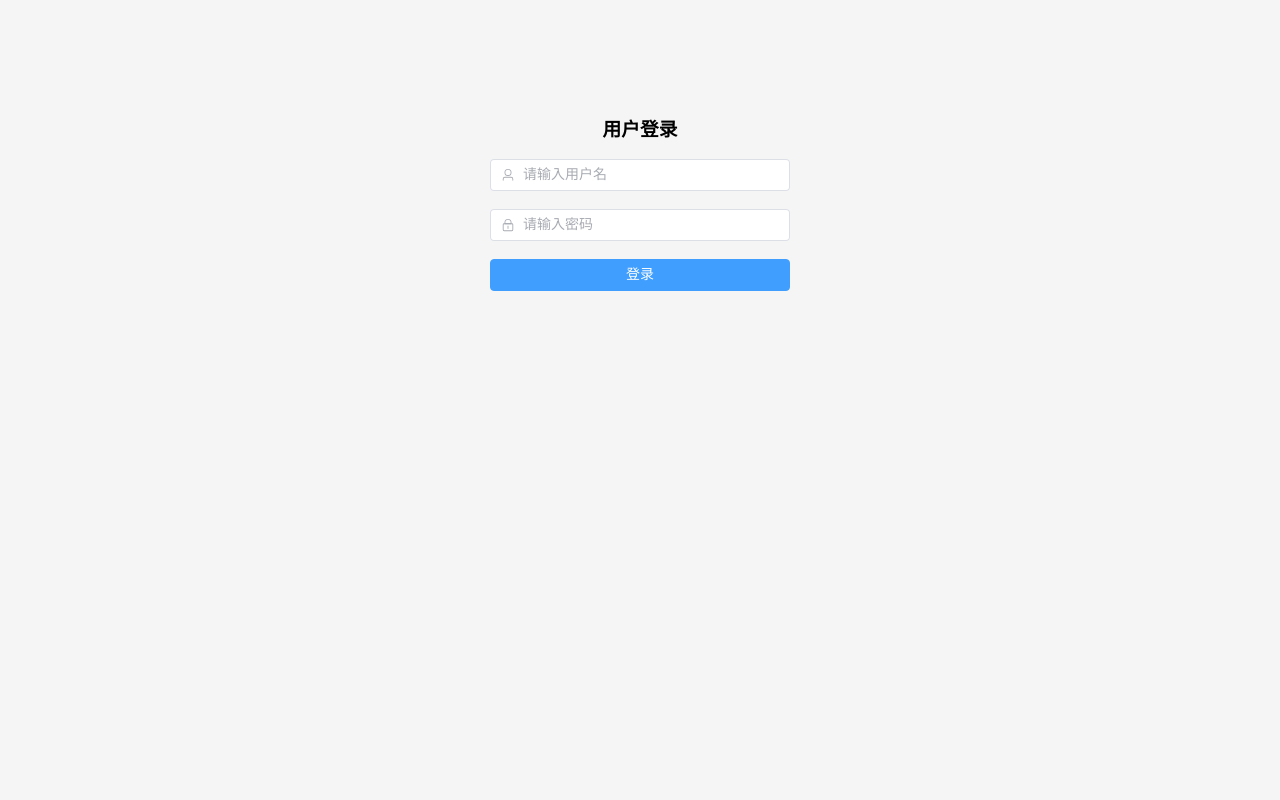
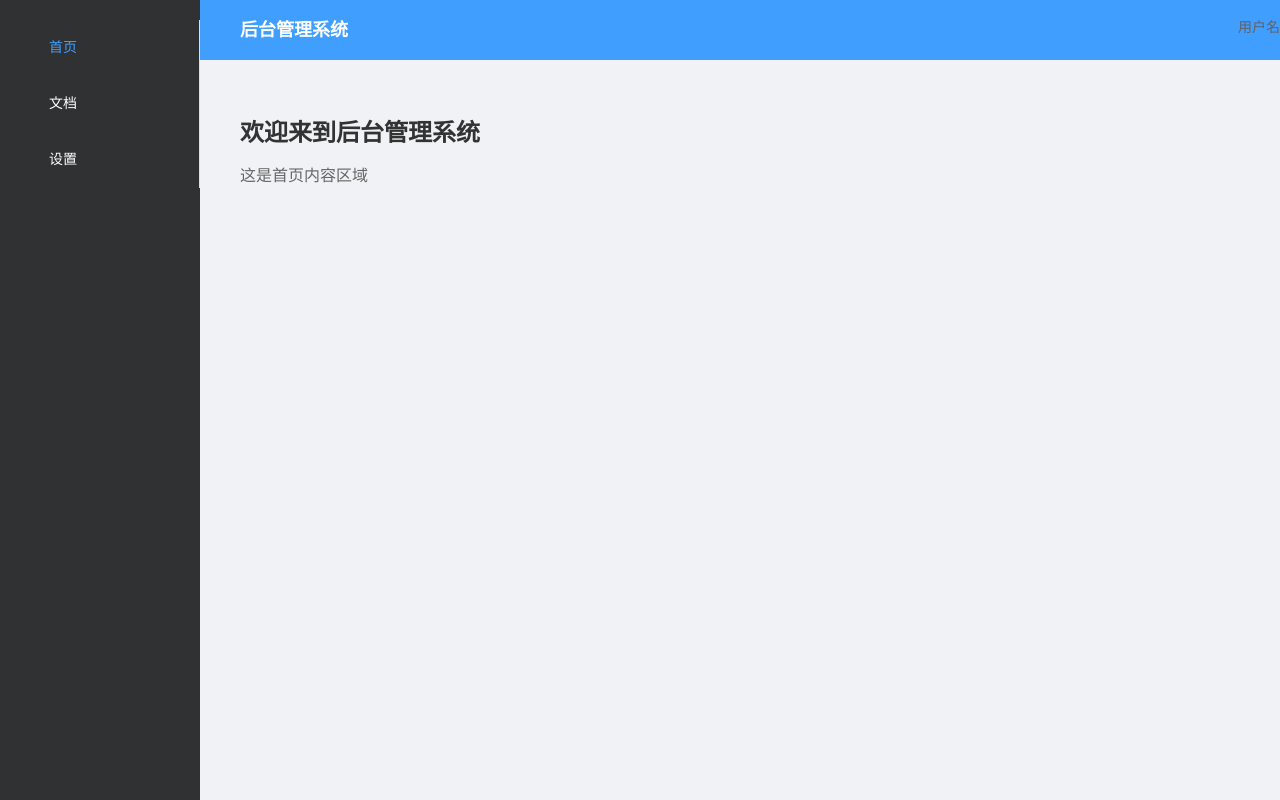
Before and after one commit to yhy-cool/two, a Vue app: page / in a window 1280 px wide. Before the commit this address led to /login. Built offline with nearby package versions, Linux system fonts and the light colour scheme; sample sign-in values are in the browser's storage.

Commit message:
feat:完成项目初始化，layout布局

```diff
--- a/src/api/index.js
+++ b/src/api/index.js
@@ -2,11 +2,18 @@ import service from './axios'
 
 // 示例接口
 export const login = (data) => {
-  return service({
-    url: '/login',
-    method: 'post',
-    data
+  // 模拟登录成功，返回假的 token
+  return new Promise(resolve => {
+    setTimeout(() => {
+      resolve({ token: 'fake-token-123456' })
+    }, 500)
   })
+  // 真实接口调用
+  // return service({
+  //   url: '/login',
+  //   method: 'post',
+  //   data
+  // })
 }
 
 export const getUserInfo = () => {
--- a/src/layout/components/AppMain.vue
+++ b/src/layout/components/AppMain.vue
@@ -1,5 +1,9 @@
 <template>
-
+  <div class="app-main">
+    <h2>欢迎来到后台管理系统</h2>
+    <p>这是首页内容区域</p>
+    <router-view />
+  </div>
 </template>
 
 <script setup>
@@ -7,5 +11,16 @@
 </script>
 
 <style scoped>
+.app-main {
+  padding: 20px;
+}
 
+h2 {
+  color: #333;
+}
+
+p {
+  color: #666;
+  margin-top: 10px;
+}
 </style>
--- a/src/layout/components/Navbar.vue
+++ b/src/layout/components/Navbar.vue
@@ -1,5 +1,23 @@
 <template>
-
+  <div class="navbar">
+    <div class="navbar-left">
+      <span class="logo">后台管理系统</span>
+    </div>
+    <div class="navbar-right">
+      <el-dropdown>
+        <span class="user">
+          <el-icon><i class="el-icon-user"></i></el-icon>
+          <span>用户名</span>
+        </span>
+        <template #dropdown>
+          <el-dropdown-menu>
+            <el-dropdown-item>个人中心</el-dropdown-item>
+            <el-dropdown-item>退出登录</el-dropdown-item>
+          </el-dropdown-menu>
+        </template>
+      </el-dropdown>
+    </div>
+  </div>
 </template>
 
 <script setup>
@@ -7,5 +25,24 @@
 </script>
 
 <style scoped>
+.navbar {
+  width: 100%;
+  height: 100%;
+  display: flex;
+  justify-content: space-between;
+  align-items: center;
+  padding: 0 20px;
+}
 
+.logo {
+  font-size: 18px;
+  font-weight: bold;
+}
+
+.user {
+  cursor: pointer;
+  display: flex;
+  align-items: center;
+  gap: 8px;
+}
 </style>
--- a/src/layout/components/Sidebar/index.vue
+++ b/src/layout/components/Sidebar/index.vue
@@ -1,11 +1,42 @@
 <template>
-
+  <div class="sidebar">
+    <el-menu
+      :default-active="activeIndex"
+      class="el-menu-vertical-demo"
+      background-color="#303133"
+      text-color="#fff"
+      active-text-color="#409EFF"
+    >
+      <el-menu-item index="1">
+        <el-icon><i class="el-icon-s-home"></i></el-icon>
+        <span>首页</span>
+      </el-menu-item>
+      <el-menu-item index="2">
+        <el-icon><i class="el-icon-document"></i></el-icon>
+        <span>文档</span>
+      </el-menu-item>
+      <el-menu-item index="3">
+        <el-icon><i class="el-icon-setting"></i></el-icon>
+        <span>设置</span>
+      </el-menu-item>
+    </el-menu>
+  </div>
 </template>
 
 <script setup>
+import { ref } from 'vue'
 
+const activeIndex = ref('1')
 </script>
 
 <style scoped>
+.sidebar {
+  width: 100%;
+  height: 100%;
+  padding-top: 20px;
+}
 
+.el-menu-vertical-demo {
+  width: 100%;
+}
 </style>
--- a/src/layout/index.vue
+++ b/src/layout/index.vue
@@ -1,10 +1,16 @@
 <template>
   <div class="common-layout">
-    <el-container>
-      <el-header>Header</el-header>
+    <el-container style="height: 100vh;">
+      <el-aside width="200px" style="background-color: #303133; color: white;">
+        <Sidebar />
+      </el-aside>
       <el-container>
-        <el-aside width="200px">Aside</el-aside>
-        <el-main>Main</el-main>
+        <el-header height="60px" style="background-color: #409EFF; color: white;">
+          <Navbar />
+        </el-header>
+        <el-main style="background-color: #f0f2f5;">
+          <AppMain />
+        </el-main>
       </el-container>
     </el-container>
   </div>
@@ -13,9 +19,12 @@
 <script setup>
 import Navbar from './components/Navbar.vue'
 import AppMain from './components/AppMain.vue'
-import Sidebar from './components/Sidebar.vue'
+import Sidebar from './components/Sidebar/index.vue'
 </script>
 
 <style scoped>
-
+.common-layout {
+  width: 100%;
+  height: 100vh;
+}
 </style>
--- a/src/router/index.js
+++ b/src/router/index.js
@@ -1,12 +1,20 @@
 import { createRouter, createWebHistory } from 'vue-router'
 
 import Login from '../views/login/index.vue'
+import Layout from '../layout/index.vue'
 
 const publicRoutes = [
   {
     path: '/',
-    redirect: '/login',
-    meta: { requiresAuth: true }
+    component: Layout,
+    meta: { requiresAuth: true },
+    children: [
+      {
+        path: '',
+        name: 'home',
+        meta: { requiresAuth: true }
+      }
+    ]
   },
   {
     path: '/login',
```
Also changed, not shown: 1 other file (tests, documents, lock files or other folders).
